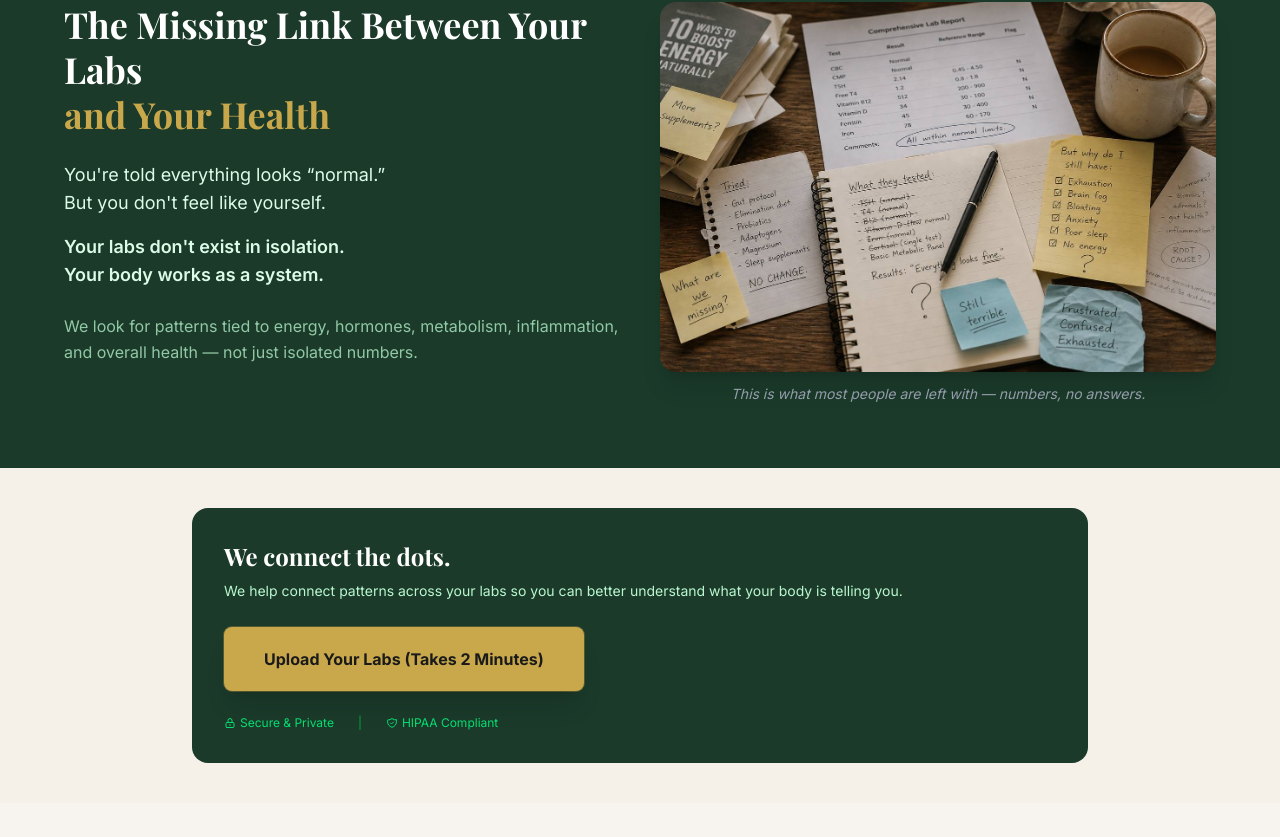
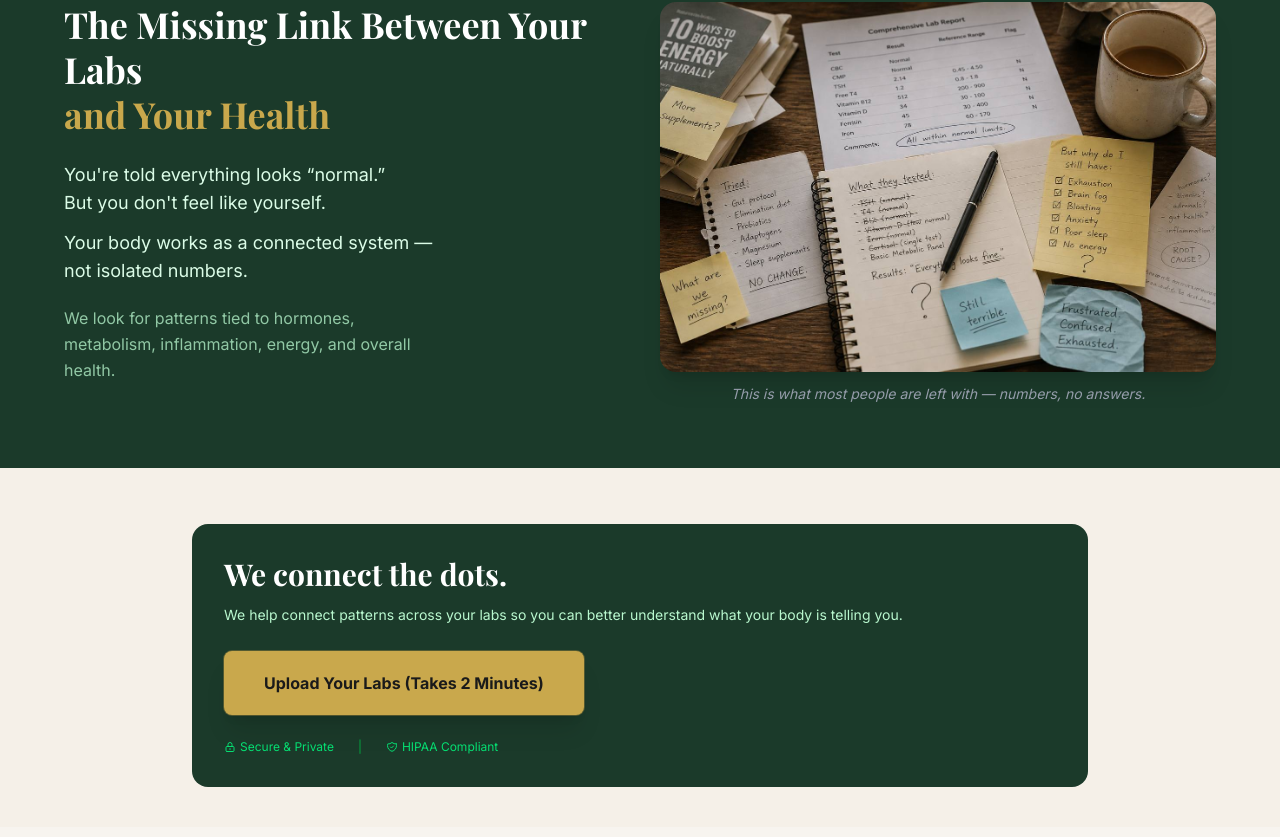
Before and after one commit to Sherryfarmshop/rooted-clarity-website, a Next.js app: page / in a window 1280 px wide. Shown: the part 1643-2480 px from the top of the page. Built offline with nearby package versions, Linux system fonts and the light colour scheme; a web font is replaced by a local one.

Commit message:
problem-tighter-copy-cta-polish

```diff
--- a/src/components/Problem.tsx
+++ b/src/components/Problem.tsx
@@ -13,19 +13,18 @@ export default function Problem() {
               <span className="text-[#C9A84C]">and Your Health</span>
             </h2>
 
-            <div className="space-y-4 mb-6">
+            <div className="space-y-3 mb-5 max-w-sm">
               <p className="text-green-100 text-lg">
                 You&apos;re told everything looks &ldquo;normal.&rdquo;<br />
                 But you don&apos;t feel like yourself.
               </p>
-              <p className="text-green-100 text-lg font-semibold">
-                Your labs don&apos;t exist in isolation.<br />
-                Your body works as a system.
+              <p className="text-green-100 text-lg">
+                Your body works as a connected system — not isolated numbers.
               </p>
             </div>
 
-            <p className="text-green-200/75 text-base leading-relaxed">
-              We look for patterns tied to energy, hormones, metabolism, inflammation, and overall health — not just isolated numbers.
+            <p className="text-green-200/75 text-base leading-relaxed max-w-sm">
+              We look for patterns tied to hormones, metabolism, inflammation, energy, and overall health.
             </p>
           </div>
 
@@ -48,10 +47,10 @@ export default function Problem() {
       </div>
 
       {/* CTA box */}
-      <div className="bg-[#f5f0e8] px-6 py-10">
+      <div className="bg-[#f5f0e8] px-6 pt-14 pb-10">
         <div className="max-w-4xl mx-auto">
           <div className="bg-[#1B3A2A] rounded-2xl p-8">
-            <h3 className="text-2xl font-bold text-white mb-2">We connect the dots.</h3>
+            <h3 className="text-3xl font-bold text-white mb-3">We connect the dots.</h3>
             <p className="text-green-200 text-sm leading-relaxed mb-6">
               We help connect patterns across your labs so you can better understand what your body is telling you.
             </p>
```
